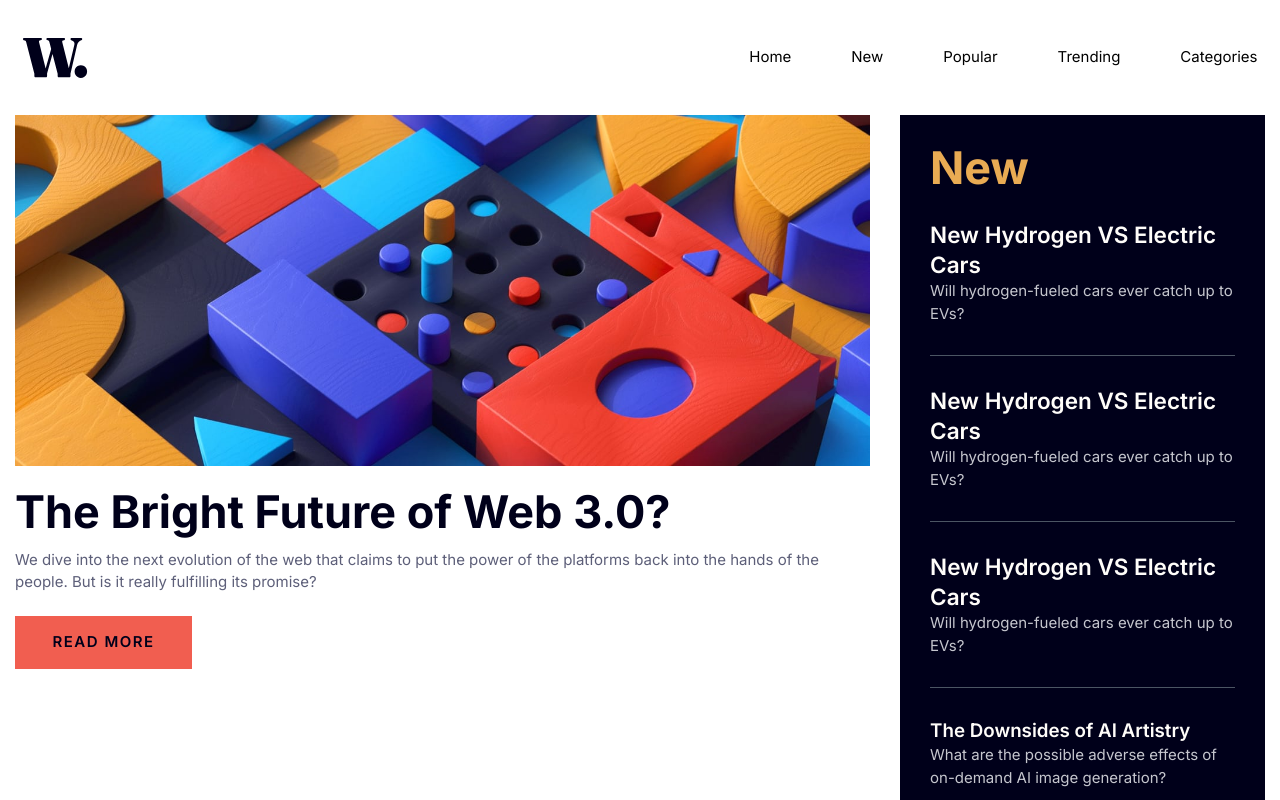
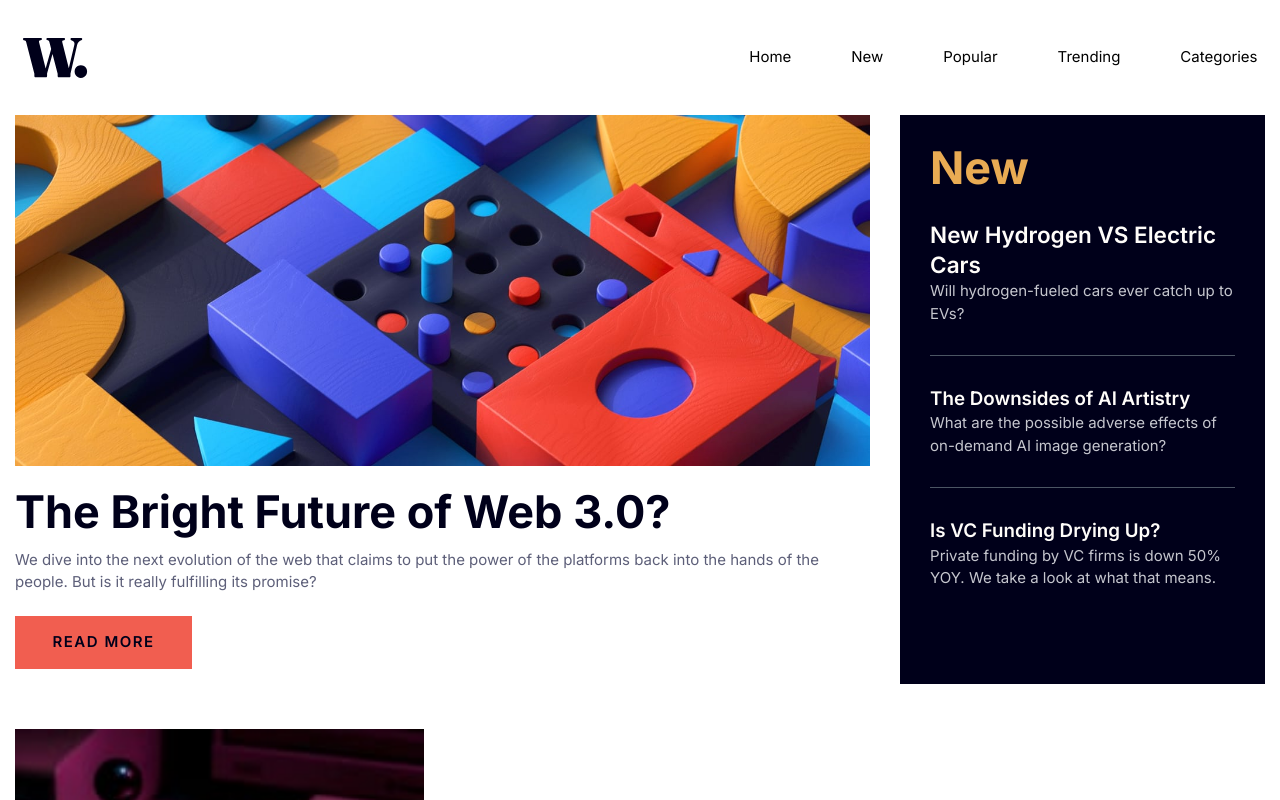
Before and after one commit to avlabsdev/news-app, a React (Create React App) app in the folder my-project/: page / in a window 1280 px wide. Shown: the top 800 px of the page. Built offline with nearby package versions, Linux system fonts and the light colour scheme.

Commit message:
html updates

```diff
--- a/my-project/src/App.js
+++ b/my-project/src/App.js
@@ -62,18 +62,6 @@ function App() {
               </li>
               <li className="flex flex-col gap-2 border-b border-gray-600 py-8">
                 <a href="#/">
-                  <h3 className="font-semibold custom-text-offwhite text-xl lg:text-2xl">New Hydrogen VS Electric Cars</h3>
-                  <p className="custom-text-grayblue">Will hydrogen-fueled cars ever catch up to EVs?</p>
-                </a>
-              </li>
-              <li className="flex flex-col gap-2 border-b border-gray-600 py-8">
-                <a href="#/">
-                  <h3 className="font-semibold custom-text-offwhite text-xl lg:text-2xl">New Hydrogen VS Electric Cars</h3>
-                  <p className="custom-text-grayblue">Will hydrogen-fueled cars ever catch up to EVs?</p>
-                </a>
-              </li>
-              <li className="flex flex-col gap-2 border-b border-gray-600 py-8">
-                <a href="#/">
                   <h3 className="font-semibold custom-text-offwhite text-xl">The Downsides of AI Artistry</h3>
                   <p className="custom-text-grayblue">What are the possible adverse effects of on-demand AI image generation?</p>
                 </a>
```
